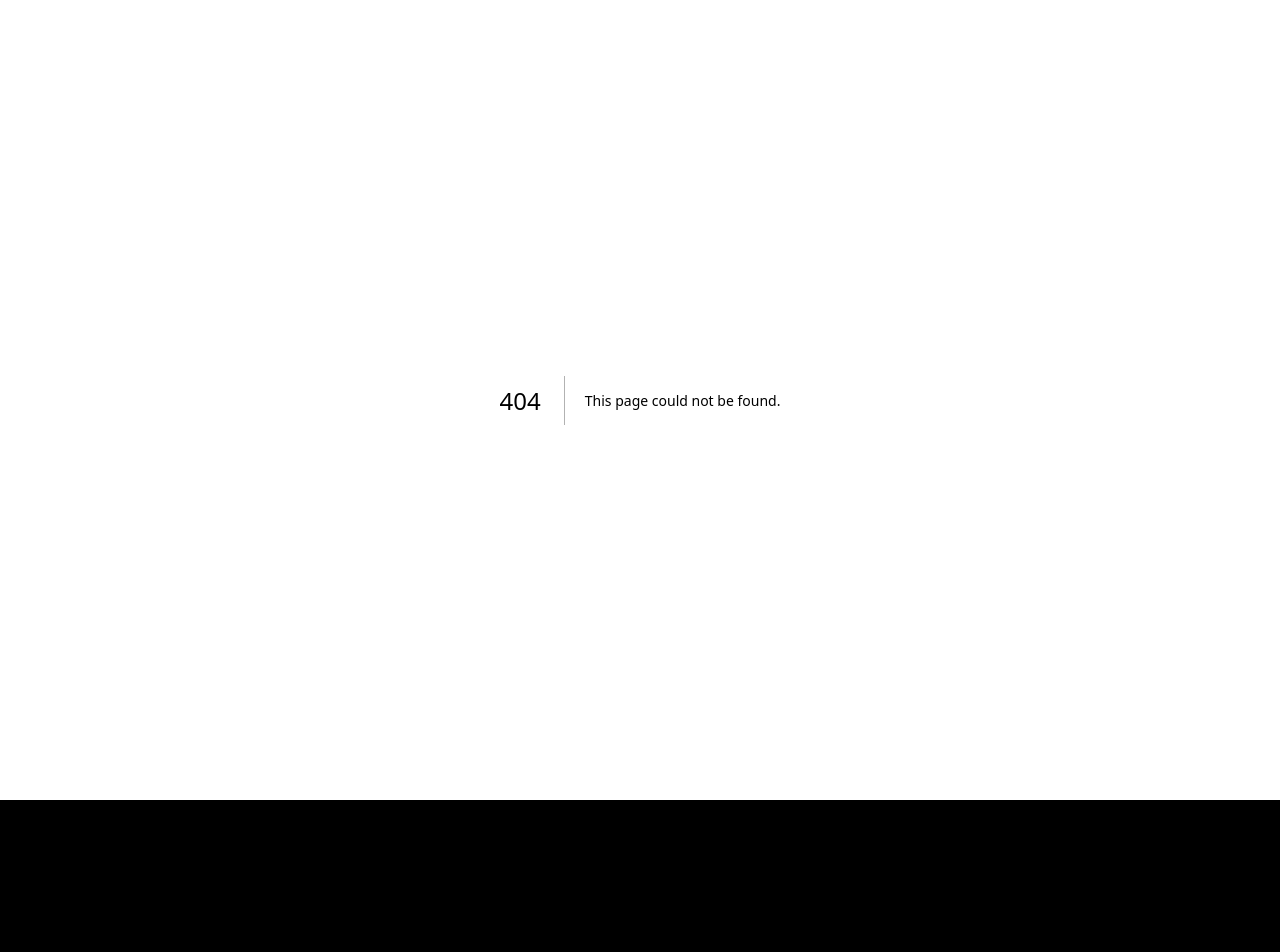
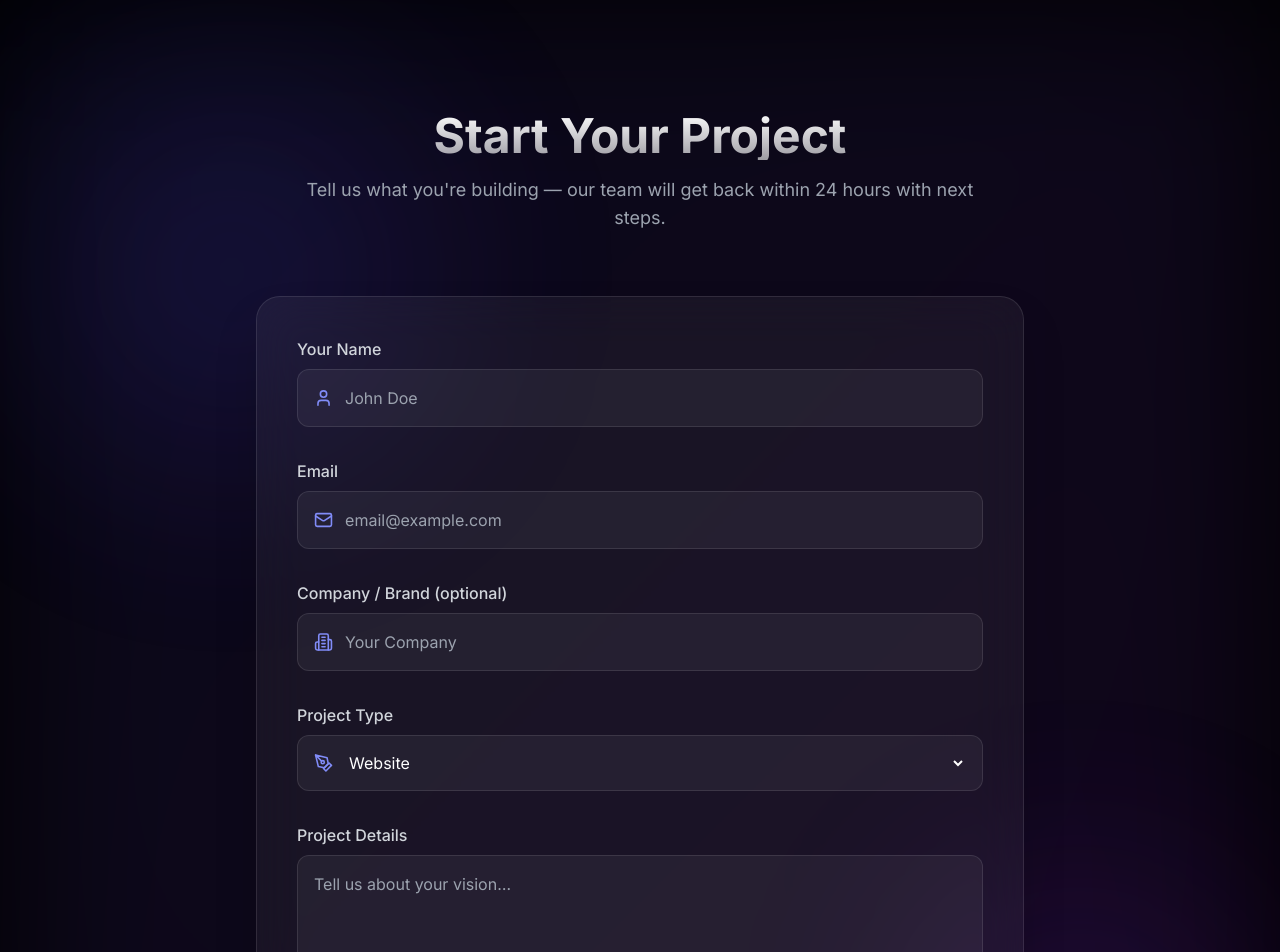
Before and after one commit to Umday-231105/tvlstudios, a Next.js app: page /start-project in a window 1280 px wide. Before the commit this address had no page. Shown: the top 952 px of the page. Before the commit the page ends 800 px from the top, so only its background shows below. Built offline with nearby package versions, Linux system fonts and the light colour scheme.

Commit message:
Create page.jsx

```diff
--- /dev/null
+++ b/src/app/start-project/page.jsx
@@ -0,0 +1,124 @@
+'use client';
+import React from "react";
+import { motion } from "framer-motion";
+import { Mail, User, Building2, PenTool, ArrowRight } from "lucide-react";
+
+const Page = () => {
+  return (
+    <div className="min-h-screen bg-black text-white relative overflow-hidden">
+
+      {/* Soft Glow Background */}
+      <div className="absolute inset-0 bg-gradient-to-br from-indigo-900/20 to-purple-900/20 blur-[90px]" />
+
+      {/* Floating Orbs */}
+      <div className="absolute top-20 left-10 w-96 h-96 bg-indigo-600/20 rounded-full blur-[120px] animate-pulse"></div>
+      <div className="absolute bottom-20 right-10 w-80 h-80 bg-purple-600/20 rounded-full blur-[120px] animate-pulse"></div>
+
+      <div className="relative z-10 container mx-auto px-6 py-28">
+        <motion.div
+          initial={{ opacity: 0, y: 40 }}
+          animate={{ opacity: 1, y: 0 }}
+          transition={{ duration: 1 }}
+          className="text-center mb-16"
+        >
+          <h1 className="text-5xl font-bold mb-4 bg-clip-text text-transparent bg-gradient-to-b from-white to-white/60">
+            Start Your Project
+          </h1>
+          <p className="text-gray-400 text-lg max-w-2xl mx-auto">
+            Tell us what you're building — our team will get back within 24 hours with next steps.
+          </p>
+        </motion.div>
+
+        {/* Form Container */}
+        <motion.div
+          initial={{ opacity: 0, y: 60 }}
+          animate={{ opacity: 1, y: 0 }}
+          transition={{ duration: 1, delay: 0.2 }}
+          className="max-w-3xl mx-auto bg-white/5 backdrop-blur-xl border border-white/10 rounded-3xl p-10 shadow-2xl"
+        >
+
+          <form className="space-y-8">
+
+            {/* Name */}
+            <div>
+              <label className="text-gray-300 font-medium">Your Name</label>
+              <div className="flex items-center gap-3 mt-2 bg-white/5 border border-white/10 p-4 rounded-xl">
+                <User size={20} className="text-indigo-400" />
+                <input
+                  type="text"
+                  placeholder="John Doe"
+                  className="bg-transparent w-full outline-none text-white"
+                />
+              </div>
+            </div>
+
+            {/* Email */}
+            <div>
+              <label className="text-gray-300 font-medium">Email</label>
+              <div className="flex items-center gap-3 mt-2 bg-white/5 border border-white/10 p-4 rounded-xl">
+                <Mail size={20} className="text-indigo-400" />
+                <input
+                  type="email"
+                  placeholder="email@example.com"
+                  className="bg-transparent w-full outline-none text-white"
+                />
+              </div>
+            </div>
+
+            {/* Company */}
+            <div>
+              <label className="text-gray-300 font-medium">Company / Brand (optional)</label>
+              <div className="flex items-center gap-3 mt-2 bg-white/5 border border-white/10 p-4 rounded-xl">
+                <Building2 size={20} className="text-indigo-400" />
+                <input
+                  type="text"
+                  placeholder="Your Company"
+                  className="bg-transparent w-full outline-none text-white"
+                />
+              </div>
+            </div>
+
+            {/* Project Type */}
+            <div>
+              <label className="text-gray-300 font-medium">Project Type</label>
+              <div className="flex items-center gap-3 mt-2 bg-white/5 border border-white/10 p-4 rounded-xl">
+                <PenTool size={20} className="text-indigo-400" />
+                <select className="bg-transparent w-full outline-none text-white">
+                  <option className="text-black">Website</option>
+                  <option className="text-black">Branding</option>
+                  <option className="text-black">UI/UX</option>
+                  <option className="text-black">Graphic Design</option>
+                  <option className="text-black">Full Creative Package</option>
+                </select>
+              </div>
+            </div>
+
+            {/* Message */}
+            <div>
+              <label className="text-gray-300 font-medium">Project Details</label>
+              <textarea
+                rows="5"
+                placeholder="Tell us about your vision…"
+                className="mt-2 bg-white/5 border border-white/10 p-4 rounded-xl w-full outline-none text-white"
+              ></textarea>
+            </div>
+
+            {/* Submit Button */}
+            <div className="flex justify-center pt-6">
+              <button
+                type="submit"
+                className="px-12 py-4 bg-white text-black rounded-full font-bold text-lg hover:bg-indigo-500 hover:text-white transition-all duration-300 flex items-center gap-2"
+              >
+                Submit
+                <ArrowRight />
+              </button>
+            </div>
+
+          </form>
+        </motion.div>
+      </div>
+    </div>
+  );
+};
+
+export default Page;
```
